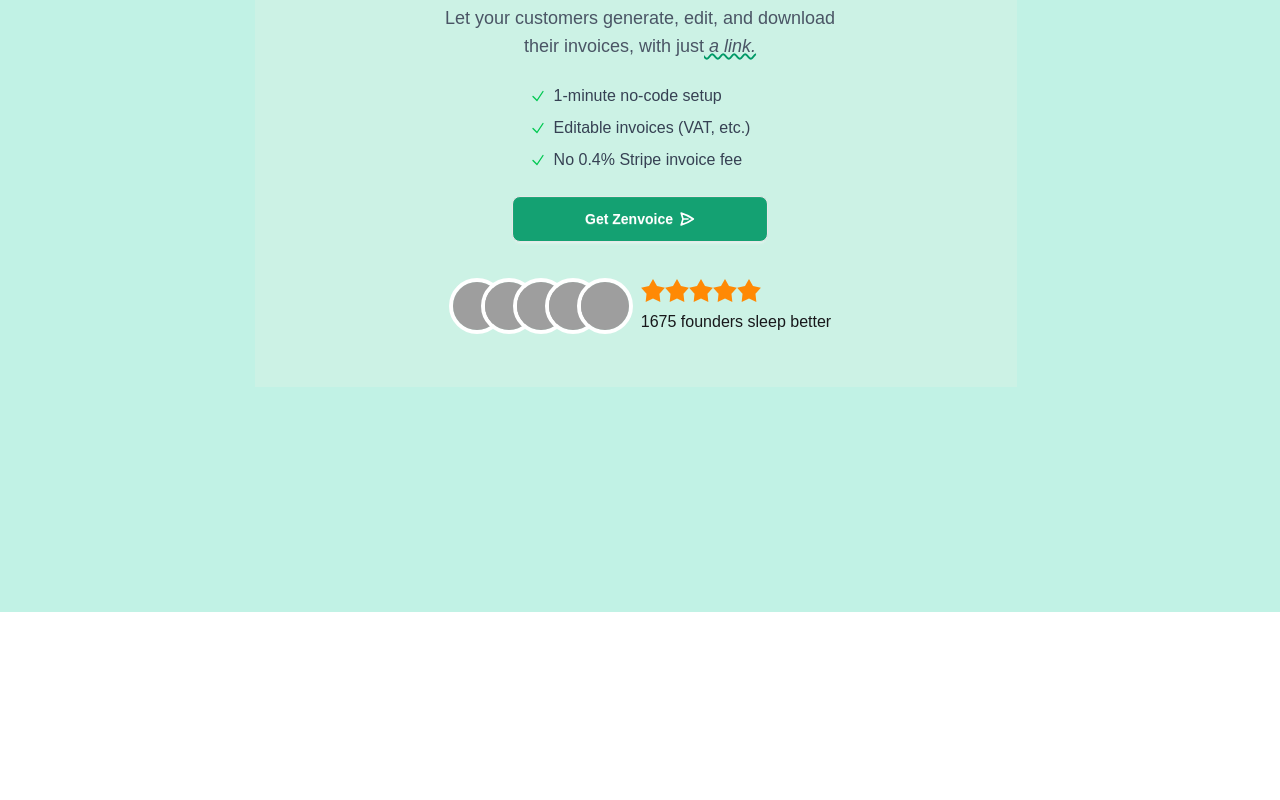
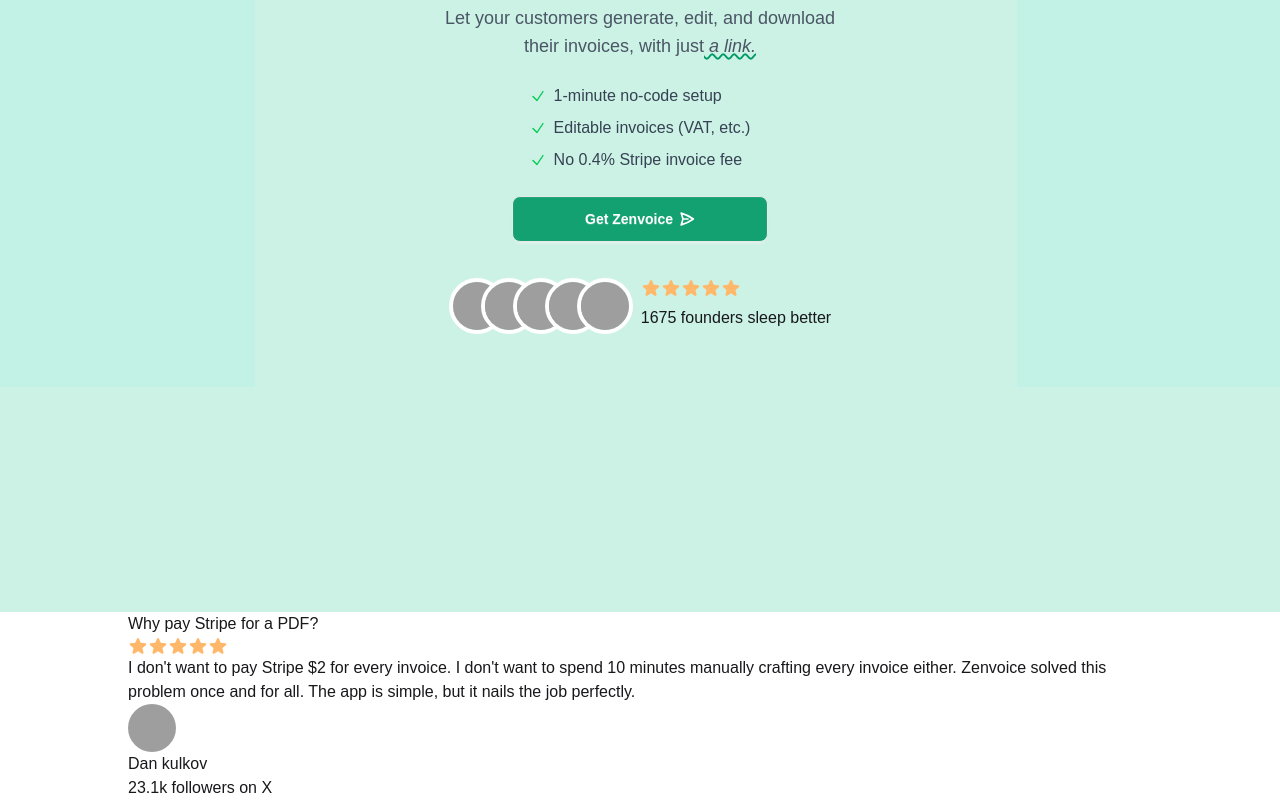
Before and after one commit to rahscripts/marc, a Next.js app: page /zenvoice in a window 1280 px wide. Shown: the part 376-1176 px from the top of the page. Before the commit the page ends 988 px from the top, so only its background shows below. Built offline with nearby package versions, Linux system fonts and the light colour scheme; grey boxes are pictures that could not be loaded; a web font is replaced by a local one.

Commit message:
created 5 stars different ui component

```diff
--- /dev/null
+++ b/app/zenvoice/components/ui/FiveStars.tsx
@@ -0,0 +1,35 @@
+export default function FiveStars() {
+    return (
+        <div className="flex">
+           <svg xmlns="http://www.w3.org/2000/svg" viewBox="0 0 24 24" fill="currentColor" className="size-5 text-orange-300">
+  <path fillRule="evenodd" d="M10.788 3.21c.448-1.077 1.976-1.077 2.424 0l2.082 5.006 5.404.434c1.164.093 1.636 1.545.749 2.305l-4.117 3.527 1.257 5.273c.271 1.136-.964 2.033-1.96 1.425L12 18.354 7.373 21.18c-.996.608-2.231-.29-1.96-1.425l1.257-5.273-4.117-3.527c-.887-.76-.415-2.212.749-2.305l5.404-.434 2.082-5.005Z" clipRule="evenodd" />
+</svg>
+
+ <svg xmlns="http://www.w3.org/2000/svg" viewBox="0 0 24 24" fill="currentColor" className="size-5 text-orange-300">
+  <path fillRule="evenodd" d="M10.788 3.21c.448-1.077 1.976-1.077 2.424 0l2.082 5.006 5.404.434c1.164.093 1.636 1.545.749 2.305l-4.117 3.527 1.257 5.273c.271 1.136-.964 2.033-1.96 1.425L12 18.354 7.373 21.18c-.996.608-2.231-.29-1.96-1.425l1.257-5.273-4.117-3.527c-.887-.76-.415-2.212.749-2.305l5.404-.434 2.082-5.005Z" clipRule="evenodd" />
+</svg>
+
+
+ <svg xmlns="http://www.w3.org/2000/svg" viewBox="0 0 24 24" fill="currentColor" className="size-5 text-orange-300">
+  <path fillRule="evenodd" d="M10.788 3.21c.448-1.077 1.976-1.077 2.424 0l2.082 5.006 5.404.434c1.164.093 1.636 1.545.749 2.305l-4.117 3.527 1.257 5.273c.271 1.136-.964 2.033-1.96 1.425L12 18.354 7.373 21.18c-.996.608-2.231-.29-1.96-1.425l1.257-5.273-4.117-3.527c-.887-.76-.415-2.212.749-2.305l5.404-.434 2.082-5.005Z" clipRule="evenodd" />
+</svg>
+
+
+ <svg xmlns="http://www.w3.org/2000/svg" viewBox="0 0 24 24" fill="currentColor" className="size-5 text-orange-300">
+  <path fillRule="evenodd" d="M10.788 3.21c.448-1.077 1.976-1.077 2.424 0l2.082 5.006 5.404.434c1.164.093 1.636 1.545.749 2.305l-4.117 3.527 1.257 5.273c.271 1.136-.964 2.033-1.96 1.425L12 18.354 7.373 21.18c-.996.608-2.231-.29-1.96-1.425l1.257-5.273-4.117-3.527c-.887-.76-.415-2.212.749-2.305l5.404-.434 2.082-5.005Z" clipRule="evenodd" />
+</svg>
+
+
+ <svg xmlns="http://www.w3.org/2000/svg" viewBox="0 0 24 24" fill="currentColor" className="size-5 text-orange-300">
+  <path fillRule="evenodd" d="M10.788 3.21c.448-1.077 1.976-1.077 2.424 0l2.082 5.006 5.404.434c1.164.093 1.636 1.545.749 2.305l-4.117 3.527 1.257 5.273c.271 1.136-.964 2.033-1.96 1.425L12 18.354 7.373 21.18c-.996.608-2.231-.29-1.96-1.425l1.257-5.273-4.117-3.527c-.887-.76-.415-2.212.749-2.305l5.404-.434 2.082-5.005Z" clipRule="evenodd" />
+</svg>
+
+
+
+
+
+
+
+        </div>
+    )
+}
--- a/app/zenvoice/components/ui/HeroAvatar.tsx
+++ b/app/zenvoice/components/ui/HeroAvatar.tsx
@@ -1,3 +1,5 @@
+import FiveStars from "./FiveStars"
+
 export default function HeroAvatar() {
     return (
           <div className="flex gap-2 mt-3">
@@ -29,13 +31,7 @@
   </div>
 </div>
 <div className="flex flex-col items-start gap-2 ">
-<div className="rating">
-  <input type="radio" name="rating-2" className="mask mask-star-2 bg-orange-400" aria-label="1 star" />
-  <input type="radio" name="rating-2" className="mask mask-star-2 bg-orange-400" aria-label="2 star" />
-  <input type="radio" name="rating-2" className="mask mask-star-2 bg-orange-400" aria-label="3 star" />
-  <input type="radio" name="rating-2" className="mask mask-star-2 bg-orange-400" aria-label="4 star" />
-  <input type="radio" name="rating-2" className="mask mask-star-2 bg-orange-400" aria-label="5 star" defaultChecked/>
-</div>
+<FiveStars/>
 <div>
     <p>
         1675 founders sleep better
--- a/app/zenvoice/page.tsx
+++ b/app/zenvoice/page.tsx
@@ -1,6 +1,7 @@
 import LandingHeader from "./components/LandingHeader";
 import GetZenvoiceBtn from "./components/ui/GetZenvoiceBtn";
 import HeroAvatar from "./components/ui/HeroAvatar";
+import FiveStars from "./components/ui/FiveStars";
 
 
 
@@ -12,6 +13,22 @@
 "Editable invoices (VAT, etc.)",
 "No 0.4% Stripe invoice fee"
     ];
+
+    const stripeInvoices = [
+        "Pay 0.4% per invoice (up to $2)",
+"Or manually create invoices",
+"Waste hours in customer support",
+"Can’t update details once sent (VAT, Tax ID)",
+"Can't make invoices for previous purchases",
+    ]
+
+    const zenVoice = [
+      "One-time payment for unlimited invoices",
+"Self-serve invoices",
+"No more customer support",
+"Editable invoices to stay compliant",
+"Invoices for any payment, even past ones"
+    ]
     return (
         <div className="max-w-5xl mx-auto w-full">
             <section className="w-screen relative left-1/2 right-1/2 -ml-[50vw] -mr-[50vw] bg-emerald-500/20">
@@ -43,6 +60,44 @@
                     </section>
                 </div>
             </section>
+
+            {/*comparison post*/}
+            <section>
+                <h1>
+                    Why pay Stripe for a PDF?
+                </h1>
+                 <div>
+
+                 </div>
+
+              <div>
+                <FiveStars />
+
+                <p>
+                    I don't want to pay Stripe $2 for every invoice. I don't want to spend 10 minutes manually crafting every invoice either.
+
+Zenvoice solved this problem once and for all. The app is simple, but it nails the job perfectly.</p>
+
+ <div>
+     <div className="avatar">
+        <div className="w-12 rounded-full">
+          <img src="https://img.daisyui.com/images/profile/demo/averagebulk@192.webp" />
+        </div>
+      </div>
+      <div>
+        <h1>
+            Dan kulkov
+        </h1>
+        <p>
+            23.1k followers on X
+        </p>
+      </div>
+ </div>
+
+             </div>
+
+
+            </section>
         </div>
     )
 }
```
